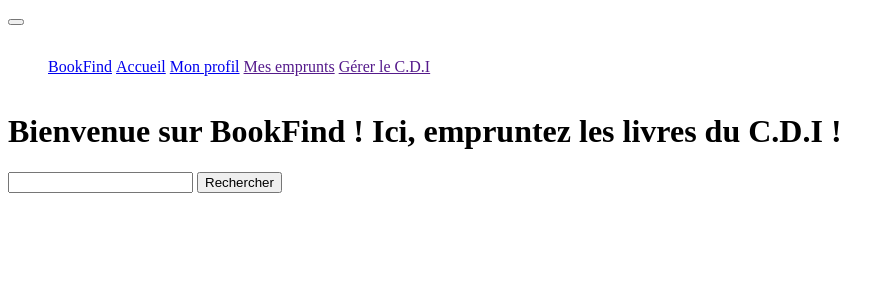
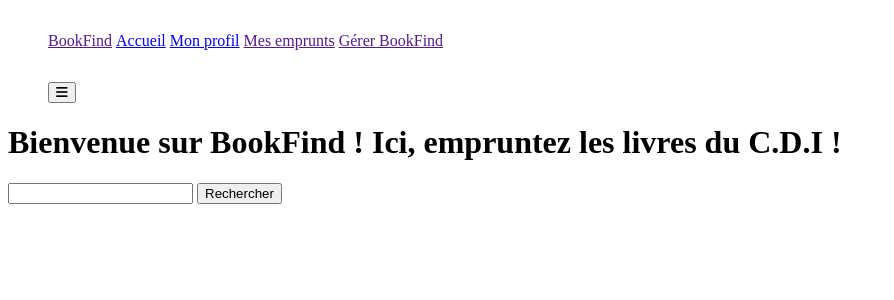
Before and after one commit to Chromared/bookfind, a PHP site: page /index.php in a window 1280 px wide. Shown: the top 300 px of the page, without its empty margins (0-894 px from the left). Run offline with PHP 8.4, Linux system fonts and the light colour scheme; a user stored in the database is signed in; some libraries are stand-ins or nearby versions.

Commit message:
Remplacer navbar.php

```diff
--- a/code/includes/navbar.php
+++ b/code/includes/navbar.php
@@ -1,8 +1,8 @@
 <div class="navbar">
-<button class="nav-button" type="button" data-bs-toggle="collapse" data-bs-target="#navbarSupportedContent" aria-controls="navbarSupportedContent" aria-expanded="false" aribua-label="Toggle navigation"></button>
-<div class="collapse navbar-collapse" id="navbarSupportedContent">
-    <ul class="ul-nav"><div class="title-nav"></
-        <p><li class="li-nav"><a href="#">BookFind</a></li></p>
+<div class="">
+    <ul class="ul-nav">
+    <div class="title-nav"></
+        <p><li class="li-nav"><a href="">BookFind</a></li></p>
     </div>
     <div class="link-nav">
         <p><li class="li-nav"><a href="index.php">Accueil</a></li></p>
@@ -16,7 +16,7 @@
     </div>
     <?php } elseif (isset($_SESSION['auth'])) { ?>
     <div class="link-nav">
-        <p><li class="li-nav"><a href="profil.php">Mon profil</a></li></p>
+        <p><li class="li-nav"><a href="profil.php?id=<?= $_SESSION['id'] ?>">Mon profil</a></li></p>
     </div>
     <div class="link-nav">
         <p><li class="li-nav"><a href="">Mes emprunts</a></li></p>
@@ -25,9 +25,13 @@
             <div class="link-nav">
                 <p><li class="li-nav"><a href="">Gérer le C.D.I</a></li></p>
             </div>
-        <?php } elseif ($_SESSION['grade'] == '1') { ?>
+        <?php } if ($_SESSION['grade'] = 1) { ?>
             <div class="link-nav">
                 <p><li class="li-nav"><a href="">Gérer BookFind</a></li></p>
             </div>
     <?php }} ?>
-</div></ul>
+    <div class="button-nav">
+        <p><li class="li-nav"><button class="" type="button" data-bs-toggle="collapse" data-bs-target="#navbarSupportedContent" aria-controls="navbarSupportedContent" aria-expanded="false" aribua-label="Toggle navigation"><i class="fa-solid fa-bars" ></i></button></li></p>
+    </div>
+</ul></div>
+</div>
```
